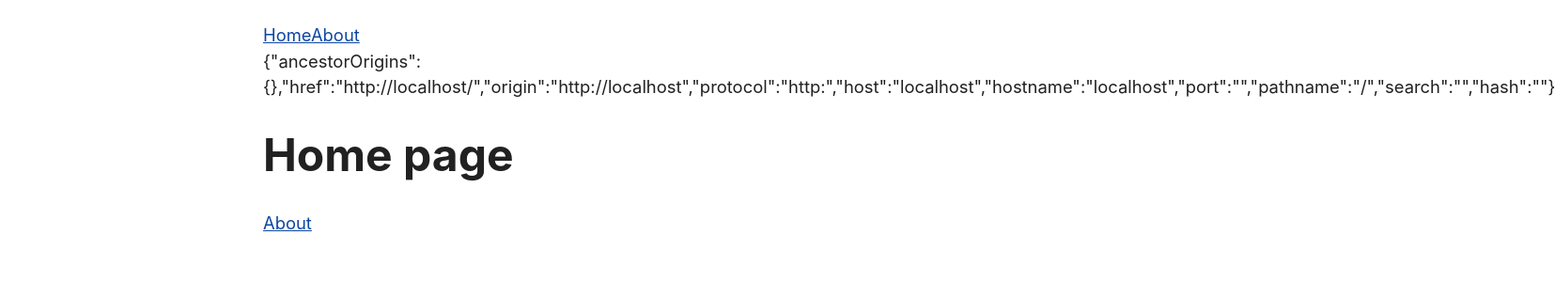
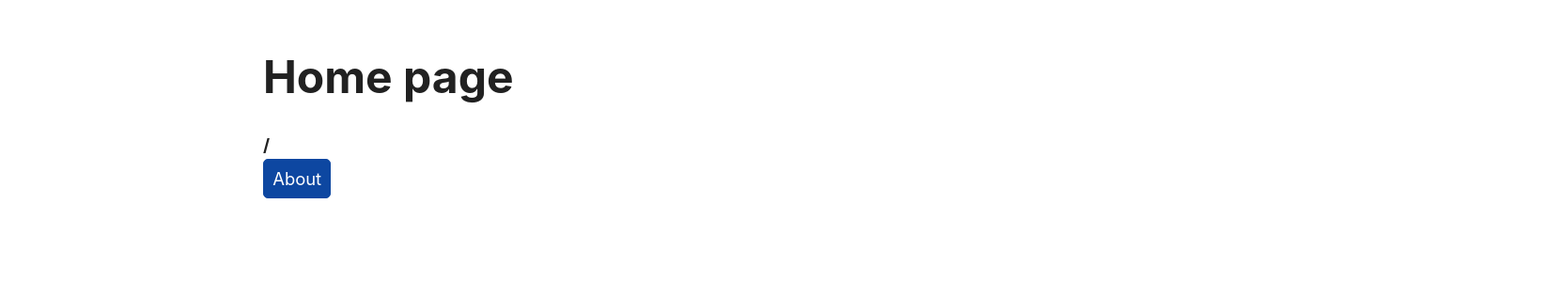
Before and after one commit to webferrol/react-own-custom-router, a React (Vite) app: page / in a window 1280 px wide. Shown: the top 300 px of the page at 94% size, 1655 px wide, since content can reach past the window. Built offline with nearby package versions, Linux system fonts and the light colour scheme.

Commit message:
SPA consolidado
- window.history.pushState que nos permite anexar un registro al historial de navegación
- new Event() nos permite generar un nuevo evento / dispatchEvento para registrarlo
- useEffect() para subscribirnos al evento de navegación

```diff
--- a/App.jsx
+++ b/App.jsx
@@ -1,19 +1,34 @@
-import { useState } from 'react'
+import { useState, useEffect } from 'react'
 
-function HomePage () {
+const NAVIGATION_EVENT = 'pushState'
+
+function navigate (href) {
+  // history.pushState() anexa un registro en la sesión de historial del navegador
+  window.history.pushState({}, '', href) // No refresca la página
+
+  // Crear un evento personalizado
+  const navigationEvent = new Event(NAVIGATION_EVENT)
+
+  window.dispatchEvent(navigationEvent)
+}
+
+function HomePage (props) {
+  const { pathname } = props
   return (
     <>
       <h1>Home page</h1>
-      <a href='/about'>About</a>
+      <strong>{pathname}</strong><br />
+      <button onClick={() => navigate('/about')}>About</button>
     </>
   )
 }
 
-function AboutPage () {
+function AboutPage ({ pathname }) {
   return (
     <>
       <h1>About page</h1>
-      <a href='/'>Home</a>
+      <strong>{pathname}</strong><br />
+      <button onClick={() => navigate('/')}>Home</button>
     </>
   )
 }
@@ -21,16 +36,23 @@ function AboutPage () {
 export default function App () {
   const [currentPath, setCurrentPath] = useState(window.location.pathname)
 
+  useEffect(() => {
+    const onLocationChange = () => {
+      setCurrentPath(window.location.pathname)
+    }
+    // Nos subscribimos
+    window.addEventListener(NAVIGATION_EVENT, onLocationChange)
+
+    return () => {
+      // Eliminamos la subscripción
+      window.removeEventListener(NAVIGATION_EVENT, onLocationChange)
+    }
+  }, [currentPath])
+
   return (
     <main className='app-container'>
-      <a href='/' onClick={() => setCurrentPath(window.location.pathname)}>Home</a>
-      <a href='about' onClick={() => setCurrentPath(window.location.pathname)}>About</a>
-      <br />
-
-      {JSON.stringify(window.location)}
-
-      {currentPath === '/' && <HomePage />}
-      {currentPath === '/about' && <AboutPage />}
+      {currentPath === '/' && <HomePage pathname={currentPath} />}
+      {currentPath === '/about' && <AboutPage pathname={currentPath} />}
     </main>
   )
 }
```
Also changed, not shown: 1 other file (tests, documents, lock files or other folders).
